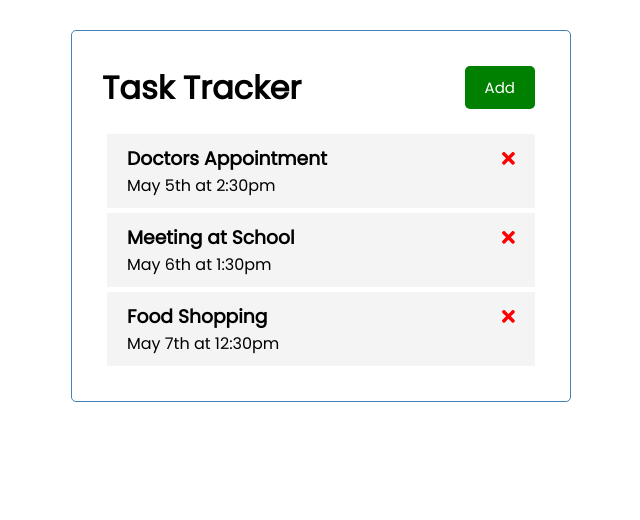
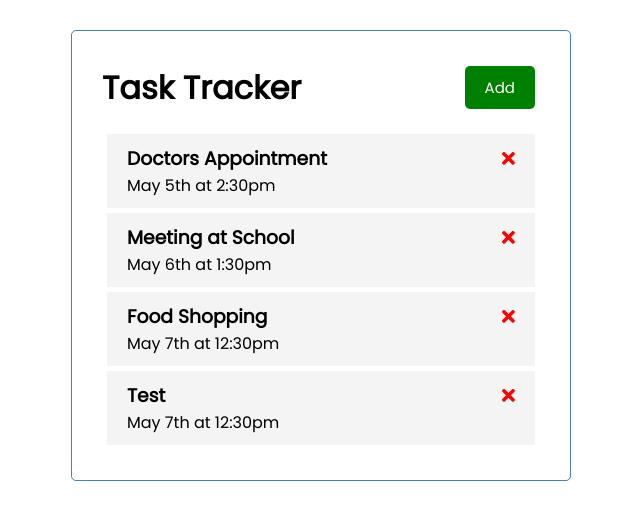
Before and after one commit to smkattoula/angular-task-tracker, an Angular app: page / in a window 1280 px wide. Shown: the top 520 px of the page, without its empty margins (319-959 px from the left). Built offline with nearby package versions, Linux system fonts and the light colour scheme; data requests are answered from the project's data file.

Commit message:
create onDelete functionality for task-item component

```diff
--- a/db.json
+++ b/db.json
@@ -17,6 +17,12 @@
       "text": "Food Shopping",
       "day": "May 7th at 12:30pm",
       "reminder": false
+    },
+    {
+      "id": 4,
+      "text": "Test",
+      "day": "May 7th at 12:30pm",
+      "reminder": false
     }
   ]
 }
--- a/src/app/components/task-item/task-item.component.html
+++ b/src/app/components/task-item/task-item.component.html
@@ -1,7 +1,11 @@
 <div class="task">
   <h3>
     {{ task.text }}
-    <fa-icon [ngStyle]="{ color: 'red' }" [icon]="faTimes"></fa-icon>
+    <fa-icon
+      (click)="onDelete(task)"
+      [ngStyle]="{ color: 'red' }"
+      [icon]="faTimes"
+    ></fa-icon>
   </h3>
   <p>{{ task.day }}</p>
 </div>
--- a/src/app/components/task-item/task-item.component.ts
+++ b/src/app/components/task-item/task-item.component.ts
@@ -1,4 +1,4 @@
-import { Component, OnInit, Input } from '@angular/core';
+import { Component, OnInit, Input, Output, EventEmitter } from '@angular/core';
 import { Task } from '../../Task';
 import { faTimes } from '@fortawesome/free-solid-svg-icons';
 
@@ -9,9 +9,14 @@ import { faTimes } from '@fortawesome/free-solid-svg-icons';
 })
 export class TaskItemComponent implements OnInit {
   @Input() task: Task;
+  @Output() onDeleteTask: EventEmitter<Task> = new EventEmitter();
   faTimes = faTimes;
 
   constructor() {}
 
   ngOnInit(): void {}
+
+  onDelete(task: Task) {
+    this.onDeleteTask.emit(task);
+  }
 }
--- a/src/app/components/tasks/tasks.component.html
+++ b/src/app/components/tasks/tasks.component.html
@@ -1 +1,5 @@
-<app-task-item *ngFor="let task of tasks" [task]="task"></app-task-item>
+<app-task-item
+  *ngFor="let task of tasks"
+  [task]="task"
+  (onDeleteTask)="deleteTask(task)"
+></app-task-item>
--- a/src/app/components/tasks/tasks.component.ts
+++ b/src/app/components/tasks/tasks.component.ts
@@ -15,4 +15,12 @@ export class TasksComponent implements OnInit {
   ngOnInit(): void {
     this.taskService.getTasks().subscribe((tasks) => (this.tasks = tasks));
   }
+
+  deleteTask(task: Task) {
+    this.taskService
+      .deleteTask(task)
+      .subscribe(
+        () => (this.tasks = this.tasks.filter((t) => t.id !== task.id))
+      );
+  }
 }
--- a/src/app/services/task.service.ts
+++ b/src/app/services/task.service.ts
@@ -15,4 +15,9 @@ export class TaskService {
     const tasks = this.http.get<Task[]>(this.apiUrl);
     return tasks;
   }
+
+  deleteTask(task: Task): Observable<Task> {
+    const url = `${this.apiUrl}/${task.id}`;
+    return this.http.delete<Task>(url);
+  }
 }
```
